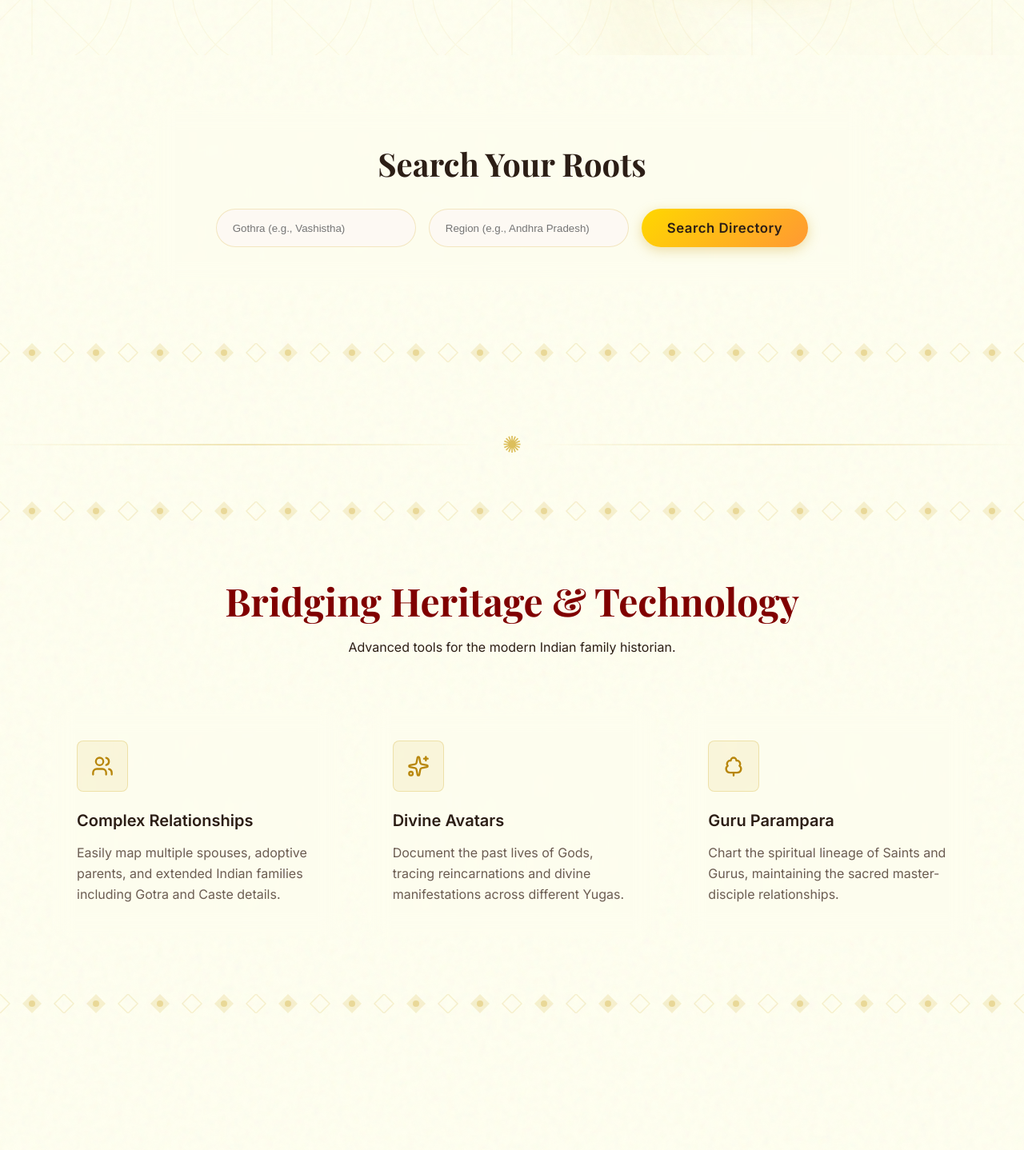
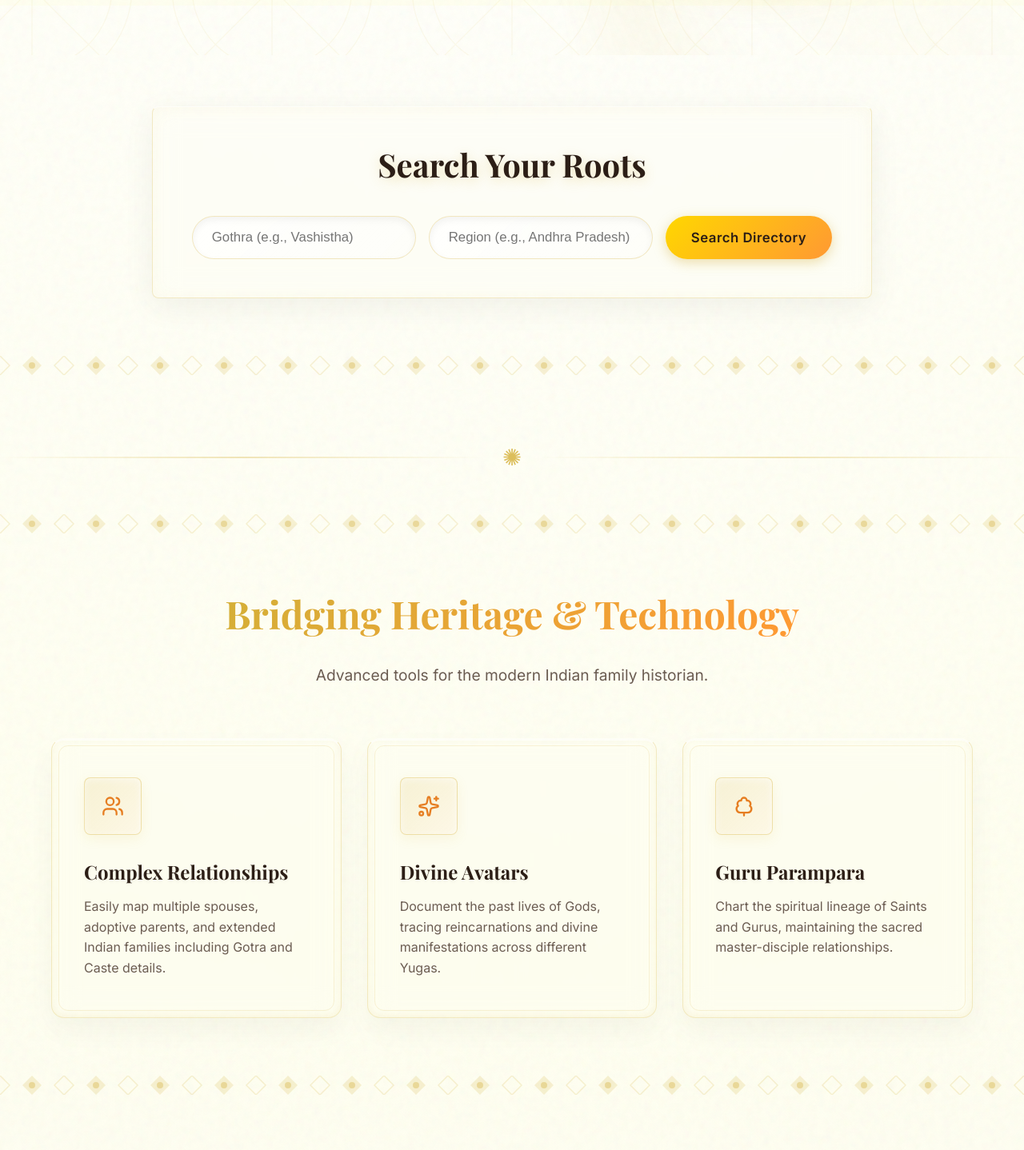
Before and after one commit to whysriya0/genealogy, a Next.js app: page / in a window 1280 px wide. Shown: the part 793-2231 px from the top of the page at 80% size. Built offline with nearby package versions, Linux system fonts and the light colour scheme; no server answers; the database is empty; a web font is replaced by a local one.

Commit message:
style: add depth, layered gradients, and soft shadows to text and cards for sacred archive aesthetic

```diff
--- a/src/app/globals.css
+++ b/src/app/globals.css
@@ -144,18 +144,19 @@ button {
 
 /* Premium Card Effects */
 .glass-panel {
-  background: rgba(var(--color-surface), 0.7);
-  backdrop-filter: blur(12px);
-  -webkit-backdrop-filter: blur(12px);
-  border: 1px solid rgba(var(--color-border), 0.3);
+  background: linear-gradient(135deg, rgba(var(--color-surface), 0.95) 0%, rgba(var(--color-bg), 0.7) 100%);
+  backdrop-filter: blur(16px);
+  -webkit-backdrop-filter: blur(16px);
+  border: 1px solid rgba(212, 175, 55, 0.25);
+  border-top: 1px solid rgba(255, 255, 255, 0.4);
   border-radius: var(--radius-md);
-  box-shadow: var(--shadow-md);
-  transition: all 0.4s cubic-bezier(0.16, 1, 0.3, 1);
+  box-shadow: 0 10px 40px rgba(0,0,0,0.06), inset 0 2px 20px rgba(212, 175, 55, 0.05);
+  transition: all 0.5s cubic-bezier(0.16, 1, 0.3, 1);
 }
 
 /* Background Utilities */
 .parchment-bg {
-  background-color: var(--color-bg);
+  background: radial-gradient(circle at 50% 0%, #FFFFFF 0%, var(--color-bg) 60%, rgba(212, 175, 55, 0.05) 100%);
   transition: background 0.5s ease;
   position: relative;
   min-height: 100vh;
--- a/src/app/page.module.css
+++ b/src/app/page.module.css
@@ -169,6 +169,7 @@
   font-size: 3.5rem;
   line-height: 1.2;
   margin-bottom: 0.5rem;
+  text-shadow: 0 8px 30px rgba(212, 175, 55, 0.4);
 }
 
 .heroDivider {
@@ -229,34 +230,51 @@
 }
 
 .featureCard {
-  padding: 2.5rem 2rem;
-  transition: transform 0.3s ease, box-shadow 0.3s ease;
+  padding: 3rem 2.5rem;
+  transition: transform 0.4s cubic-bezier(0.16, 1, 0.3, 1), box-shadow 0.4s ease;
   opacity: 0;
   animation: fadeIn 0.8s cubic-bezier(0.16, 1, 0.3, 1) forwards;
+  background: linear-gradient(160deg, rgba(var(--color-surface), 0.95), rgba(var(--color-bg), 0.8));
+  border-radius: var(--radius-lg);
+  box-shadow: 0 15px 35px rgba(0,0,0,0.04), inset 0 2px 0 rgba(255,255,255,0.6), inset 0 -2px 10px rgba(212,175,55,0.1);
+  position: relative;
+  overflow: hidden;
+}
+
+.featureCard::before {
+  content: "";
+  position: absolute;
+  top: 8px; left: 8px; right: 8px; bottom: 8px;
+  border: 1px solid rgba(212, 175, 55, 0.15);
+  border-radius: calc(var(--radius-lg) - 4px);
+  pointer-events: none;
 }
 
 .featureCard:hover {
-  transform: translateY(-5px);
-  box-shadow: var(--shadow-lg);
+  transform: translateY(-8px);
+  box-shadow: 0 25px 50px rgba(212, 175, 55, 0.15), inset 0 2px 0 rgba(255,255,255,0.8);
 }
 
 .featureIcon {
-  width: 64px;
-  height: 64px;
+  width: 72px;
+  height: 72px;
   border-radius: var(--radius-md);
-  background: rgba(212, 175, 55, 0.1);
-  color: var(--color-secondary-dark);
+  background: linear-gradient(135deg, rgba(212, 175, 55, 0.15), rgba(255, 153, 51, 0.05));
+  color: var(--color-primary-dark);
   display: flex;
   align-items: center;
   justify-content: center;
-  margin-bottom: 1.5rem;
+  margin-bottom: 2rem;
   border: 1px solid rgba(212, 175, 55, 0.3);
+  box-shadow: inset 0 2px 10px rgba(255, 255, 255, 0.5), 0 5px 15px rgba(212, 175, 55, 0.1);
 }
 
 .featureCard h3 {
-  font-family: var(--font-sans);
-  font-size: 1.25rem;
+  font-family: var(--font-serif);
+  font-size: 1.5rem;
   margin-bottom: 1rem;
+  color: var(--color-text-main);
+  text-shadow: 0 2px 4px rgba(0,0,0,0.05);
 }
 
 .featureCard p {
@@ -279,7 +297,8 @@
 
 .searchBox h2 {
   font-size: 2.5rem;
-  margin-bottom: 2rem;
+  margin-bottom: 2.5rem;
+  text-shadow: 0 4px 15px rgba(212, 175, 55, 0.3);
 }
 
 .searchFields {
@@ -290,12 +309,22 @@
 }
 
 .searchFields input {
-  padding: 12px 20px;
+  padding: 16px 24px;
   border-radius: var(--radius-full);
-  border: 1px solid var(--color-border);
-  background: var(--color-surface);
+  border: 1px solid rgba(212, 175, 55, 0.3);
+  background: linear-gradient(135deg, rgba(255, 255, 255, 0.8), rgba(255, 255, 255, 0.4));
   color: var(--color-text-main);
-  min-width: 250px;
+  min-width: 280px;
+  box-shadow: inset 0 4px 10px rgba(0, 0, 0, 0.05);
+  font-size: 1.05rem;
+  transition: all 0.3s ease;
+}
+
+.searchFields input:focus {
+  outline: none;
+  background: #FFF;
+  border-color: var(--color-primary);
+  box-shadow: inset 0 2px 4px rgba(0, 0, 0, 0.02), 0 0 15px rgba(212, 175, 55, 0.2);
 }
 
 .sectionHeader {
--- a/src/app/page.tsx
+++ b/src/app/page.tsx
@@ -23,8 +23,8 @@ export default async function Home() {
             <div className={styles.badge}>
               <Sparkles size={16} /> Beta Release
             </div>
-            <h1 className={styles.heroTitle} style={{ fontFamily: 'var(--font-display)', color: 'var(--color-accent)' }}>
-              वंशवृक्ष <br />
+            <h1 className={styles.heroTitle} style={{ fontFamily: 'var(--font-display)' }}>
+              <span className={styles.gradientText}>वंशवृक्ष</span> <br />
               <span style={{ fontSize: '0.6em', color: 'var(--color-text-main)' }}>The Living Heritage of Lineages</span>
             </h1>
             <div className={styles.heroDivider}>
@@ -75,8 +75,8 @@ export default async function Home() {
       <section className={`${styles.featuresSection} border-rangoli-top border-rangoli-bottom`} id="features">
         <div className="container">
           <ScrollReveal className={styles.sectionHeader}>
-            <h2 className={styles.sectionTitle} style={{ color: 'var(--color-accent)' }}>Bridging Heritage & Technology</h2>
-            <p>Advanced tools for the modern Indian family historian.</p>
+            <h2 className={`${styles.sectionTitle} ${styles.gradientText}`}>Bridging Heritage & Technology</h2>
+            <p style={{ fontSize: '1.2rem', color: 'var(--color-text-muted)', marginTop: '1rem' }}>Advanced tools for the modern Indian family historian.</p>
           </ScrollReveal>
 
           <div className={styles.featuresGrid}>
```
